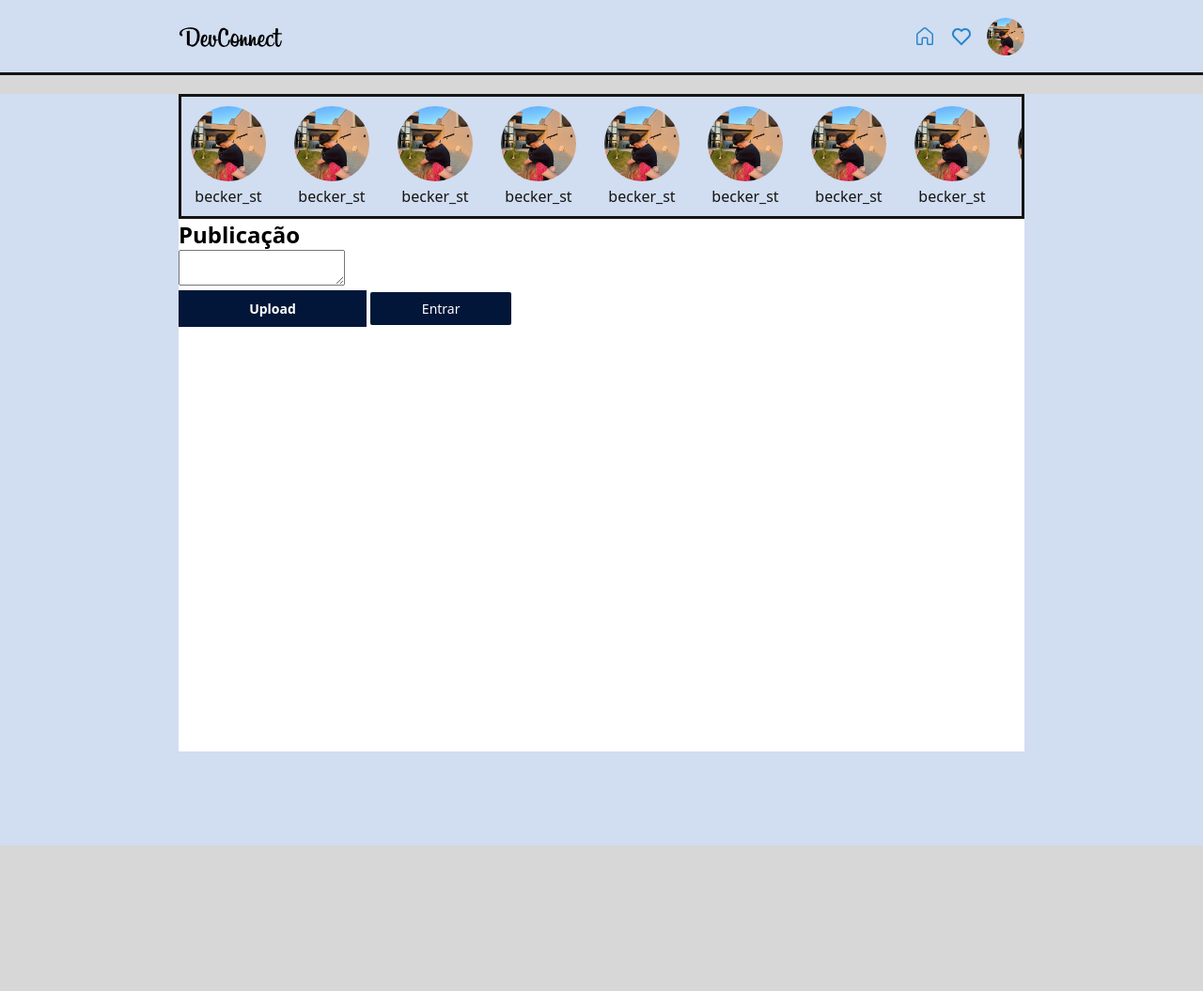
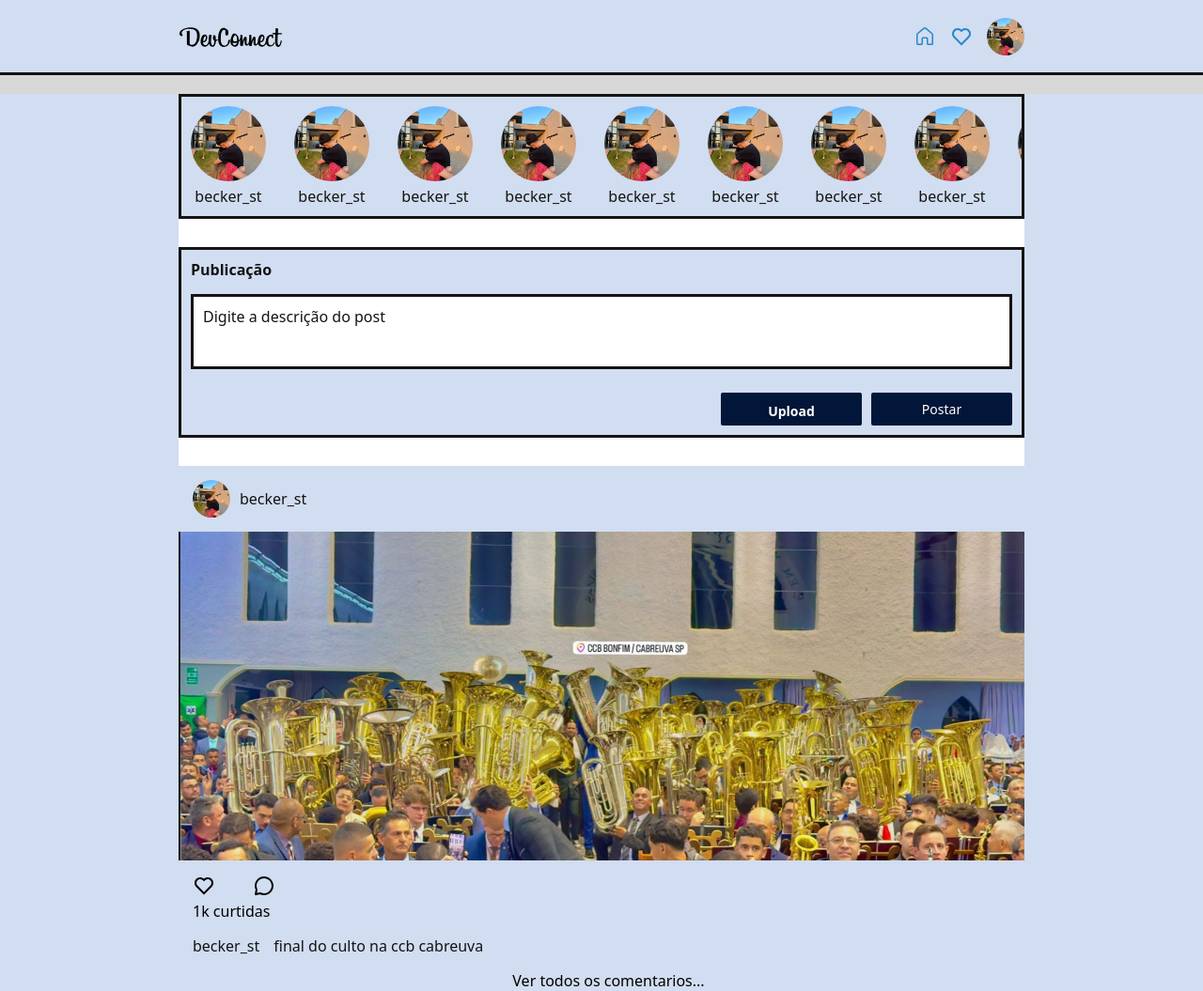
Before and after one commit to matheusbeckerstanzione/2S_Projeto_DevConnect, a plain HTML site: page static_devconnect/pages/feed.html in a window 1280 px wide. Shown: the whole page at 94% size. Before the commit the page ends 900 px from the top, so only its background shows below. Drawn offline with Linux system fonts and the light colour scheme; a web font is replaced by a local one.

Commit message:
atualizei meu cogido

```diff
--- a/static_devconnect/pages/feed.html
+++ b/static_devconnect/pages/feed.html
@@ -34,7 +34,7 @@
                     <img src="../assets/images/icone-coracao-azul.svg" alt="">
                 </a>
                 <a href="#">
-                    <img id="foto-perfil" src="../assets/images/WhatsApp Image 2025-08-16 at 21.54.14.jpeg" alt="">
+                    <img class="foto-perfil" src="../assets/images/WhatsApp Image 2025-08-16 at 21.54.14.jpeg" alt="">
                 </a>
 
 
@@ -47,7 +47,6 @@
     <!--INICIO MAIN-->
     <main>
         <div class="container-flex-publi">
-            <div>
             <!--  -->
             <section id="storys" class="estilo-formulario">
 
@@ -178,23 +177,57 @@
             <!--  -->
 
             <!--  -->
-                <section id="criar-publi">
+            <section id="criar-publi" class="estilo-formulario">
                 <h2>Publicação</h2>
 
                 <form action="">
-                        <textarea name="" id=""></textarea>
+                    <textarea name="" id="" placeholder="Digite a descrição do post"></textarea>
                     <footer class="formulario-campos">
                         <label id="labell" for="campo-file">Upload</label>
                         <input type="file" id="campo-file">
 
-                            <button type="submit" class="formulario-botao-azul">Entrar</button>
+                        <button type="submit" class="formulario-botao-azul">Postar</button>
                     </footer>
                 </form>
             </section>
             <!--  -->
 
+            <!---->
+            <section id="publicacoes">
+                <article class="card-publi">
+                    <header>
+                        <a href="#">
+                            <img class="foto-perfil" src="../assets/images/WhatsApp Image 2025-08-16 at 21.54.14.jpeg"
+                                alt="">
+                            becker_st
+                        </a>
+
+                    </header>
+
+                    <figure>
+                        <img class="imagem-publicacao" src="../assets/images/WhatsApp Image 2025-08-26 at 16.51.47.jpeg"
+                            alt="">
+                        <figcaption>
+                            becker_st
+                            <p class="descricao-publicacao">final do culto na ccb cabreuva</p>
+                        </figcaption>
+
+                        <div class="interacoes-publicacoes">
+                            <button type="button">
+                                <img src="../assets/images/icone-coracao-preto.svg" alt="">
+                            </button>
+
+                            <button type="button">
+                                <img src="../assets/images/icone-comentario-preto.svg" alt="">
+                            </button>
+
+                            <span>1k curtidas</span>
                         </div>
 
+                        <button type="button">Ver todos os comentarios...</button>
+                    </figure>
+                </article>
+            </section>
 
 
         </div>
--- a/static_devconnect/styles/feed.css
+++ b/static_devconnect/styles/feed.css
@@ -10,11 +10,13 @@ main{
 
 .container-flex-publi{
     background-color: var(--cor-branco);
-    height: 700px;
+   /* height: 700px;*/
     width: 90%;
     max-width: 900px;
+    display: flex;
     flex-direction: column;
     align-items: center;
+    gap: 30px;
 
 }
 
@@ -59,3 +61,123 @@ main{
 .formulario-botao-azul{
     width: 150px;
 }
+
+#criar-publi{
+    padding: 10px;
+}
+
+#criar-publi > h2{
+    color: var(--cor-preto);
+    font-size: var(--tamanho-fonte-lg);
+    font-weight: 700px;
+    padding-bottom: 15px;
+}
+
+#criar-publi > form > textarea {
+    width: 100%;
+    height: 80px;
+    padding: 10px;
+    resize: none;/*desabilita a redimensão do tamanho do elemento */
+    /*border-color: var(--cor-preto);*/
+    border: var(--border);
+    margin-bottom: 20px;
+
+    color: var(--cor-preto);
+    font-size: var(--tamanho-fonte-sm);
+}
+
+#criar-publi > form > textarea::placeholder{
+    color: var(--cor-preto);
+
+}
+
+#criar-publi > form > footer{
+    display: flex;
+    gap: 10px;
+    justify-content: flex-end;
+}
+
+
+#publicacoes{
+    background-color: brown;
+    width: 100%;
+
+}
+
+.card-publi{
+    background-color: var(--cor-azul-claro);
+    width: 100%;
+   /* height: 600px;*/
+
+}
+
+.card-publi > header{
+    padding: 15px;
+}
+
+.card-publi > header > a{
+    display: flex;
+    align-items: center;
+    column-gap: 10px;
+    text-decoration: none;
+    color: var(--cor-preto);
+    text-transform: lowercase;
+}
+
+.card-publi > figure {
+    display: flex;
+    flex-direction: column;
+}
+
+.imagem-publicacao{
+    object-fit: cover;
+    object-position: center;
+    width: 100%;
+    height: 350px;
+}
+
+.card-publi > figure >figcaption{
+    color: var(--cor-preto);
+    font-size: var(--tamanho-fonte-md);
+    font-weight: 500;
+    display: flex;
+    align-items: center;
+    gap: 15px;
+    order: 2;
+    margin: 15px ;
+}
+
+.descricao-publicacao{
+    font-size: var(--tamanho-fonte-sm);
+    font-weight: 400;
+
+}
+
+.interacoes-publicacoes{
+    display: flex;
+    width: 88px;
+    flex-wrap: wrap;
+    justify-content: space-between;
+    order: 1;
+    margin-left: 15px;
+    margin-top: 15px;
+
+}
+
+.interacoes-publicacoes > button{
+    background-color: transparent;
+    border: none;
+    cursor: pointer;
+}
+
+.card-publi > figure > button{
+    background-color: transparent;
+    border: none;
+
+    color: var(--cor--cinza);
+    font-size: var(--tamanho-fonte-sm);
+    order: 3;
+
+    margin-left: 15px;
+
+}
--- a/static_devconnect/styles/global.css
+++ b/static_devconnect/styles/global.css
@@ -49,6 +49,7 @@
     box-sizing: border-box;
     /*atribui espaço internos/esternos e bordas no tamanho final do box*/
     font-family: "Noto Sans", sans-serif;
+    outline-color: var(--cor-azul);
 
 }
 
@@ -68,6 +69,9 @@ h1 {
     /*Opacidade*/
 
 }
+
+
+
 
 /*formularip*/
 .formulario-botao-azul {
@@ -95,6 +99,7 @@ h1 {
     font-size: var(--tamanho-font-sm);
     color: var(--cor-preto);
     font-weight: 600;
+
 }
 
 .estilo-formulario{
@@ -102,6 +107,7 @@ h1 {
 
     background-color: var(--cor-azul-claro);
     border: var(--border);
+
 
 
 
@@ -113,7 +119,10 @@ h1 {
 
  #labell{
     display: inline-block;
-    width: 200px;
+    width: 150px;
+    height: 35px;
+    border-radius: var(--border-arredondamento);
+    border: none;
     color: var(--cor-branco);
     background-color: var(--cor-azul-escuro);
     text-align: center;
@@ -158,7 +167,7 @@ h1 {
     align-items: center;
 }
 
-#foto-perfil {
+.foto-perfil {
     width: 40px;
     height: 40px;
     object-fit: cover;
```
Lines whose indentation alone changed are shown as unchanged.
